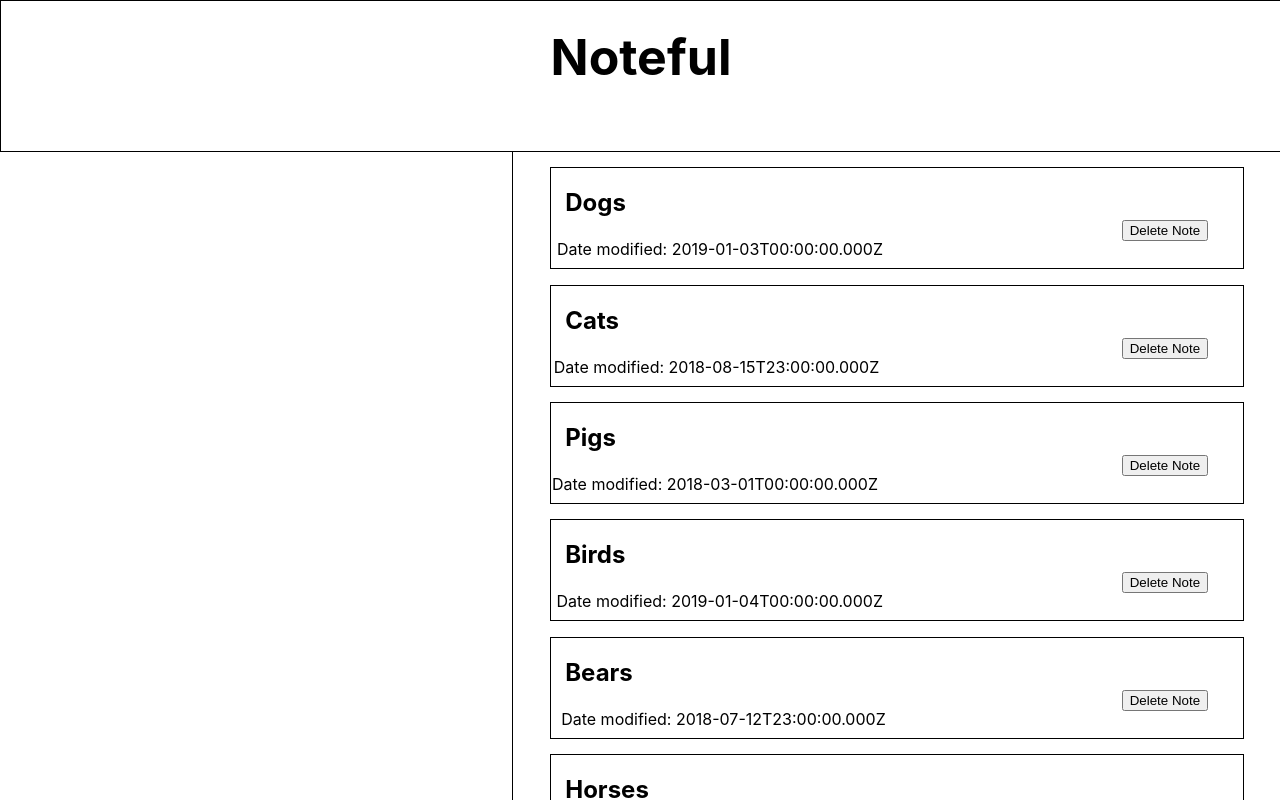
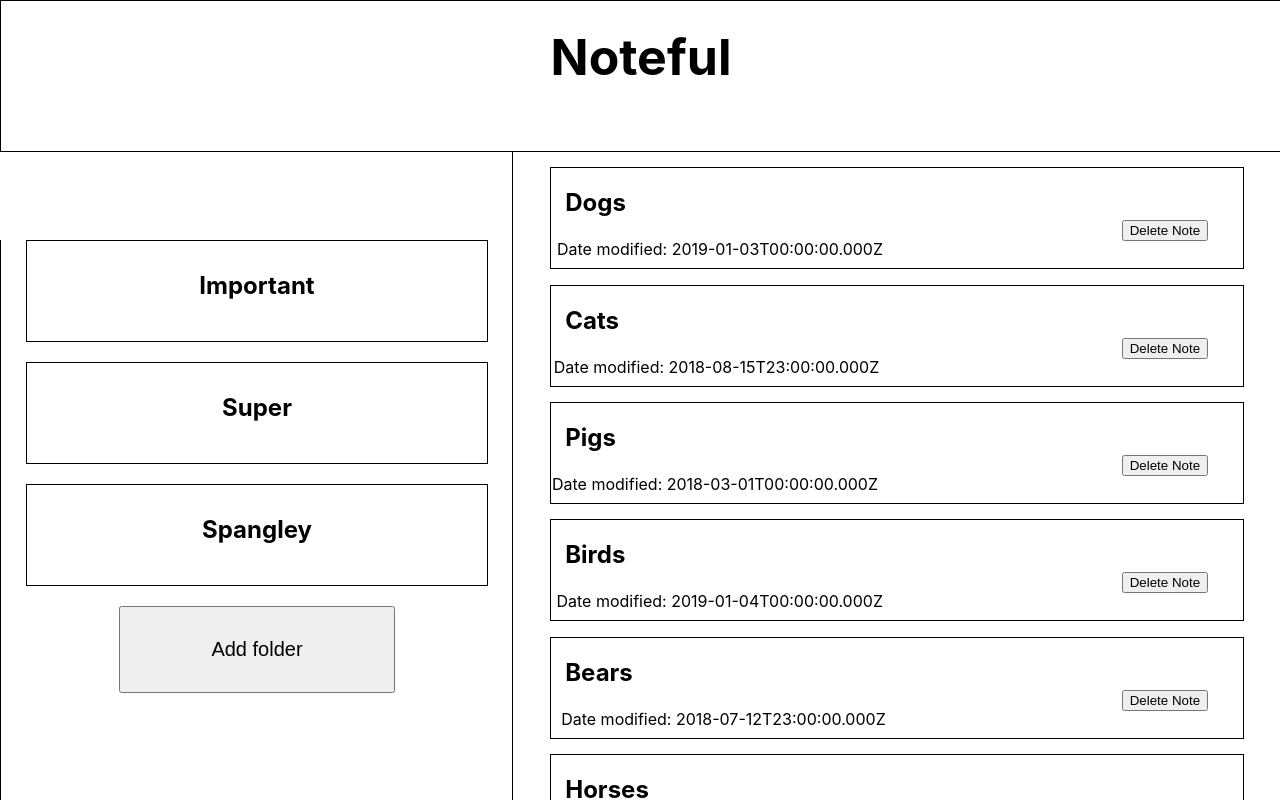
Before and after one commit to jakep5/noteful, a React (Create React App) app: page / in a window 1280 px wide. Shown: the top 800 px of the page. Built offline with nearby package versions, Linux system fonts and the light colour scheme.

Commit message:
finish main page wireframe

```diff
--- a/src/MainPage/MainPage.css
+++ b/src/MainPage/MainPage.css
@@ -22,6 +22,11 @@ h2.noteName {
     left: 2%;
 }
 
+h2.folderName {
+    position: relative;
+    top: 10%;
+}
+
 p.modified {
     position: relative;
     top: 55%;
@@ -32,6 +37,11 @@ button.deleteButton {
     float: right;
     right: 5%;
     position: relative;
+}
+
+button.addFolder {
+    padding: 30px 90px;
+    font-size: 20px;
 }
 
 div.notesHolder {
@@ -49,11 +59,14 @@ div.foldersHolder{
     display: block;
     text-align: center;
     height: 100%;
-    width: 50%;
-    position: relative;
+    width: 40%;
+    position: absolute;
+    top: 30%;
     overflow: auto;
     border: 1px solid black;
     border-top: 0px;
+    border-right: 0px;
+    border-bottom: 0px;
 }
 
 
@@ -64,3 +77,12 @@ div.noteHolder {
     border: 1px solid black;
     margin-top: 2%;
 }
+
+div.folderHolder {
+    display: inline-block;
+    height: 100px;
+    width: 90%;
+    margin-bottom: 20px;
+    border: 1px solid black;
+
+}
--- a/src/MainPage/MainPage.js
+++ b/src/MainPage/MainPage.js
@@ -21,7 +21,13 @@ export default class MainPage extends Component {
                                 </div>
                             )}
                         </div>
-                        <div className="foldersHolder"></div>
+                        <div className="foldersHolder">
+                            {notesList.folders.map(folder =>
+                                <div className="folderHolder">
+                                    <h2 className="folderName">{folder.name}</h2>
+                                </div>)}
+                            <button className="addFolder">Add folder</button>
+                        </div>
                     </section>
                 </main>
             </div>
--- a/src/NotePage/NotePage.js
+++ b/src/NotePage/NotePage.js
@@ -5,7 +5,12 @@ export default class NotePage extends Component {
     render() {
         return (
             <div>
-
+                <header className="appTitle">
+                    <h1 className="title">Noteful</h1>
+                </header>
+                <main>
+                    <section className="mainPage"></section>
+                </main>
             </div>
         )
     }
```
